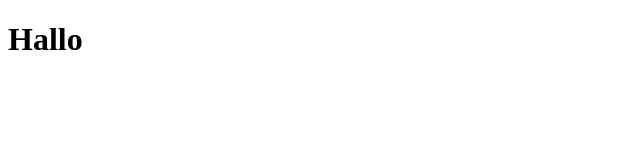
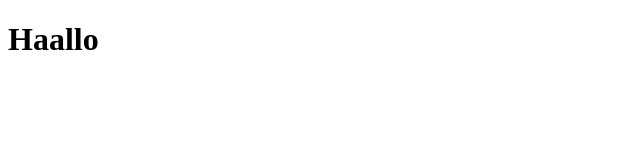
Before and after one commit to webspaghetti/PWA_Test, a website: page index.html in a window 1280 px wide. Shown: the full height of the page, 0-640 px from the left. Drawn offline with Linux system fonts and the light colour scheme.

Commit message:
Update index.html

```diff
--- a/index.html
+++ b/index.html
@@ -8,7 +8,7 @@
 </head>
 <body>
 
-    <h1>Hallo</h1>
+    <h1>Haallo</h1>
 
     <button id="installButton" style="display: none;">Install App</button>
 
```
